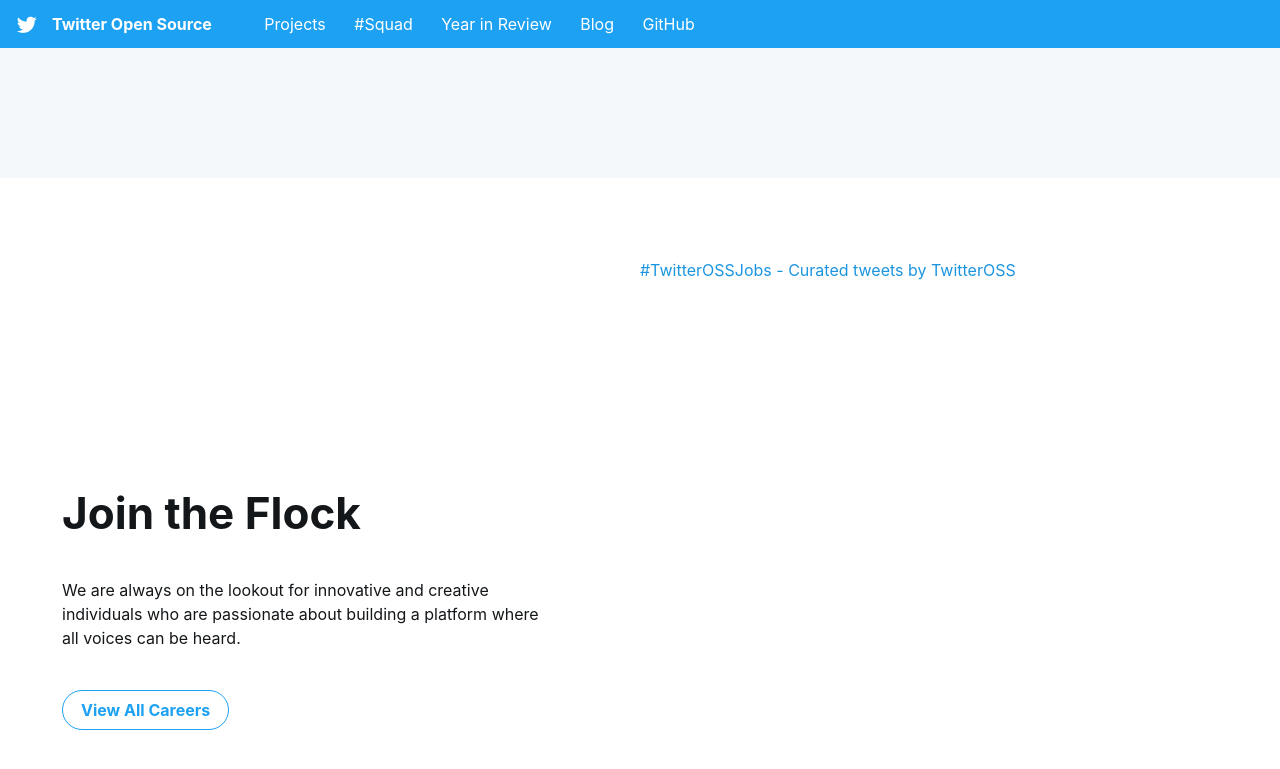
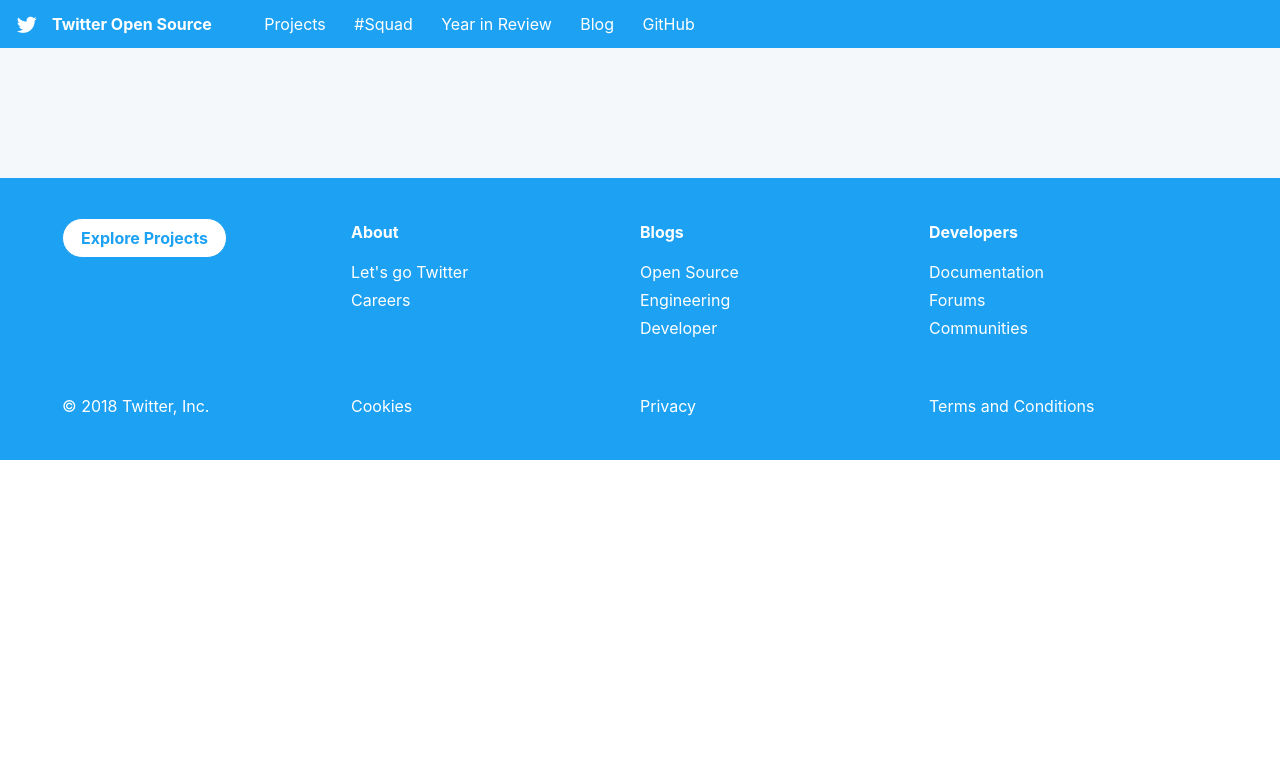
Before and after one commit to gc8net/twitter, a Jekyll site: the page built from index.html, in a window 1280 px wide and 900 px high, scrolled down 2215 px. Shown: the top 769 px of the window. Built offline with Jekyll 4.4.1, drawn with Linux system fonts in a browser that asks for light colours; some web fonts are replaced; comment, search, counter and statistics services are not loaded; after the commit the page ends 2675 px from its top, so only the background shows below that.

Commit message:
Update index.html

```diff
--- a/index.html
+++ b/index.html
@@ -59,7 +59,7 @@
         <div class="Grid-cell left-text u-size5of12 u-after1of12">
             <h1 class="small-title mega-margin">Koyi of verity types<h1>
             <p class="mega-margin">Njan oru Koyi prandhan, eeeda nigak njan koree koyinem pinnem kore poricha koyinem pinnetha ellaa types koyinenm njan kaanichtharaaam..!</p>
-            <button onclick="https://www.google.com/search?q=types+of+chiken&rlz=1C1CHBF_enIN875IN875&oq=types+of+chiken&aqs=chrome..69i57j0i10i433i457j0i10l6.13214j0j4&sourceid=chrome&ie=UTF-8" type="button" class="Button Button--large">View All Types of Koyis</button>
+            <button href="https://www.google.com/search?q=types+of+chiken&rlz=1C1CHBF_enIN875IN875&oq=types+of+chiken&aqs=chrome..69i57j0i10i433i457j0i10l6.13214j0j4&sourceid=chrome&ie=UTF-8" type="button" class="Button Button--large" target="_blank">View All Types of Koyis</button>
         </div>
         <div class="Grid-cell explore-projects-blank"></div>
     </div>
@@ -75,18 +75,3 @@
         </div>
     </div>
 </div>
-
-<!-- Join the Flock -->
-
-<div class="section">
-    <div class="Grid container">
-        <div id="career-text" class="Grid-cell left-text u-size5of12 u-after1of12 same-mega-margin">
-            <h1 class="small-title mega-margin career-title">Join the Flock</h1>
-            <p class="mega-margin">We are always on the lookout for innovative and creative individuals who are passionate about building a platform where all voices can be heard.</p>
-            <button onclick="window.open('https://careers.twitter.com')" type="button" class="Button Button--large">View All Careers</button>
-        </div>
-        <div class="Grid-cell timeline-cell u-size1of2">
-            <a class="twitter-timeline" data-height="700px" data-partner="tweetdeck" href="https://twitter.com/TwitterOSS/timelines/1028044487681925121?ref_src=twsrc%5Etfw">#TwitterOSSJobs - Curated tweets by TwitterOSS</a> <script async src="https://platform.twitter.com/widgets.js" charset="utf-8"></script>
-        </div>
-    </div>
-</div>
```
